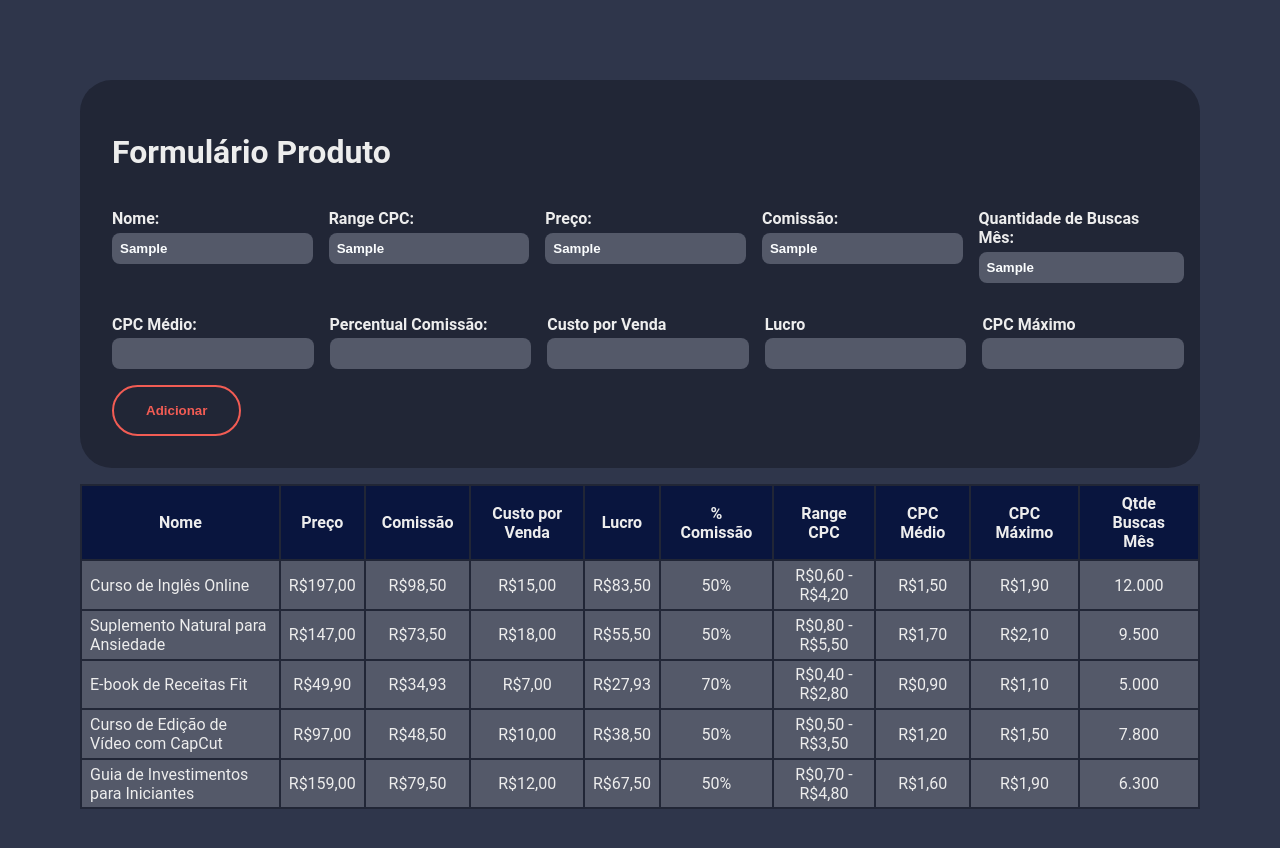
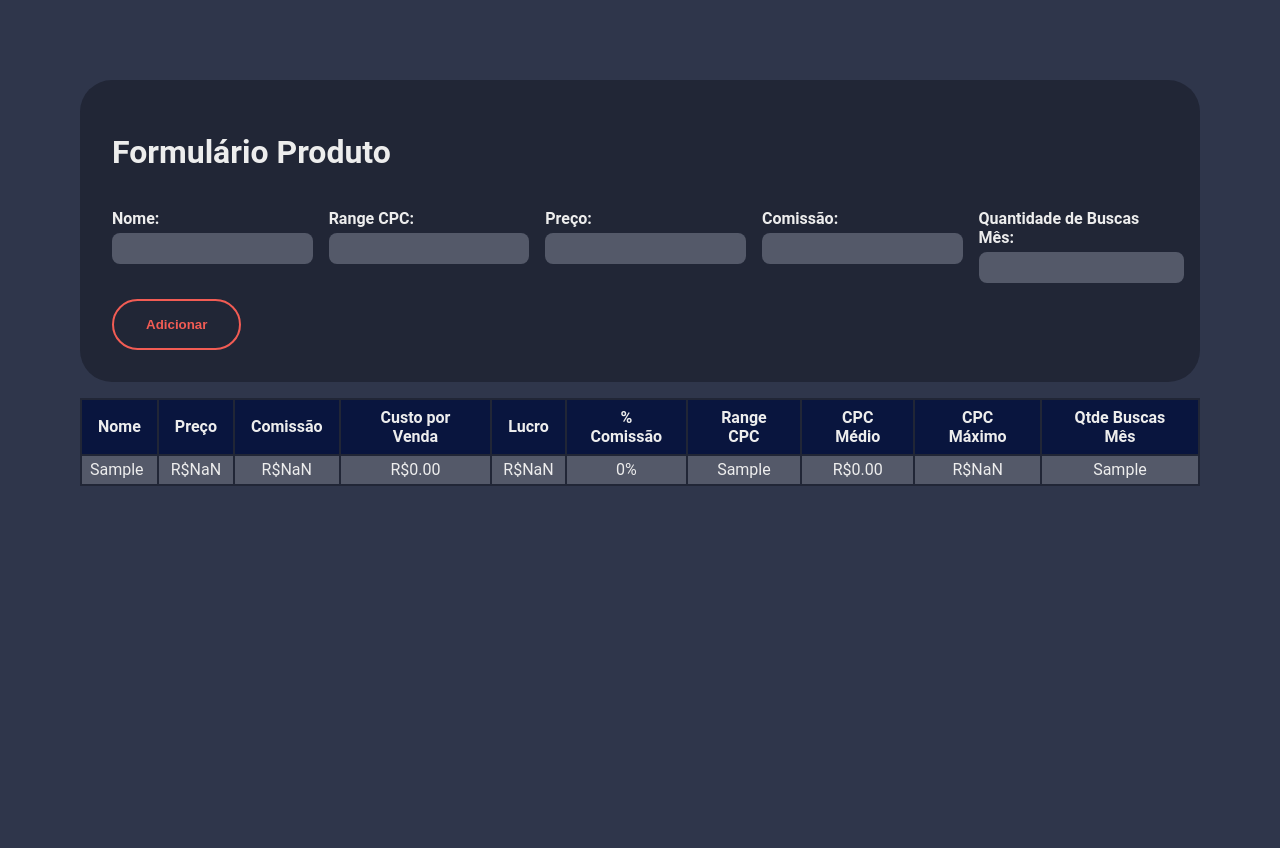
Before and after one commit to KevinADemetro/garimpador, a React (Create React App) app: page / in a window 1280 px wide. Both pictures are taken after typing "Sample", "Sample", "Sample", "Sample", "Sample" into the empty fields and a click on the button "Adicionar". Shown: the top 848 px of the page. After the commit the page ends 800 px from the top, so only its background shows below. Built offline with nearby package versions, Linux system fonts and the light colour scheme.

Commit message:
Adicionando produto na tabela

```diff
--- a/src/App.js
+++ b/src/App.js
@@ -1,104 +1,98 @@
 import { useState } from "react";
 
-const produtosFake = [
-  {
-    nome: "Curso de Inglês Online",
-    rangeCpc: "R$0,60 - R$4,20",
-    preco: "R$197,00",
-    comissao: "R$98,50",
-    qtdBuscasMes: "12.000",
-    cpcMedio: "R$1,50",
-    percentualComissao: "50%",
-    custoVenda: "R$15,00",
-    lucro: "R$83,50",
-    cpcMaximo: "R$1,90",
-  },
-  {
-    nome: "Suplemento Natural para Ansiedade",
-    rangeCpc: "R$0,80 - R$5,50",
-    preco: "R$147,00",
-    comissao: "R$73,50",
-    qtdBuscasMes: "9.500",
-    cpcMedio: "R$1,70",
-    percentualComissao: "50%",
-    custoVenda: "R$18,00",
-    lucro: "R$55,50",
-    cpcMaximo: "R$2,10",
-  },
-  {
-    nome: "E-book de Receitas Fit",
-    rangeCpc: "R$0,40 - R$2,80",
-    preco: "R$49,90",
-    comissao: "R$34,93",
-    qtdBuscasMes: "5.000",
-    cpcMedio: "R$0,90",
-    percentualComissao: "70%",
-    custoVenda: "R$7,00",
-    lucro: "R$27,93",
-    cpcMaximo: "R$1,10",
-  },
-  {
-    nome: "Curso de Edição de Vídeo com CapCut",
-    rangeCpc: "R$0,50 - R$3,50",
-    preco: "R$97,00",
-    comissao: "R$48,50",
-    qtdBuscasMes: "7.800",
-    cpcMedio: "R$1,20",
-    percentualComissao: "50%",
-    custoVenda: "R$10,00",
-    lucro: "R$38,50",
-    cpcMaximo: "R$1,50",
-  },
-  {
-    nome: "Guia de Investimentos para Iniciantes",
-    rangeCpc: "R$0,70 - R$4,80",
-    preco: "R$159,00",
-    comissao: "R$79,50",
-    qtdBuscasMes: "6.300",
-    cpcMedio: "R$1,60",
-    percentualComissao: "50%",
-    custoVenda: "R$12,00",
-    lucro: "R$67,50",
-    cpcMaximo: "R$1,90",
-  },
-].map((produto) => ({
-  ...produto,
-  id: crypto.randomUUID(),
-}));
+const produtoDefault = {
+  nome: "",
+  rangeCpc: "",
+  preco: "",
+  comissao: "",
+  qtdBuscasMes: "",
+  cpcMedio: "",
+  percentualComissao: "",
+  custoVenda: "",
+  lucro: "",
+  cpcMaximo: "",
+};
 
 function App() {
-  const [produtos, setProdutos] = useState(produtosFake);
+  function handleAddProduto(produto) {
+    setProdutos((produtos) => [...produtos, produto]);
+  }
+  const [produtos, setProdutos] = useState([]);
   return (
     <>
-      <Formulario />
-      <TabelaProdutos produtos={produtos} />
+      <Formulario onAddProduto={handleAddProduto} />
+      {produtos.length > 0 && <TabelaProdutos produtos={produtos} />}
     </>
   );
 }
 
-function Formulario() {
-  const [produto, setProduto] = useState(
-    useState({
-      nome: "",
-      rangeCpc: "",
-      preco: "",
-      comissao: "",
-      qtdBuscasMes: "",
-      cpcMedio: "",
-      percentualComissao: "",
-      custoVenda: "",
-      lucro: "",
-      cpcMaximo: "",
-    })
-  );
+function Formulario({ onAddProduto }) {
+  const [produto, setProduto] = useState(produtoDefault);
 
   function handleChange(e) {
     const { name, value } = e.target;
     setProduto((prev) => ({ ...prev, [name]: value }));
   }
 
+  function calcularPercentualComissao(comissao, preco) {
+    const precoNumero = parseFloat(preco.replace("R$", "").replace(",", "."));
+    const comissaoNumero = parseFloat(
+      comissao.replace("R$", "").replace(",", ".")
+    );
+
+    if (!precoNumero || !comissaoNumero) return 0;
+    return (comissaoNumero / precoNumero) * 100;
+  }
+
+  function calcularCpcMedio(rangeCpc) {
+    const arrayCpc =
+      rangeCpc
+        .match(/[\d,]+/g)
+        ?.map((cpc) => parseFloat(cpc.replace(",", "."))) || [];
+
+    if (arrayCpc.length === 0) return "";
+
+    const soma = arrayCpc.reduce((acc, val) => acc + val, 0);
+    const media = soma / arrayCpc.length;
+
+    return media.toFixed(2);
+  }
+
+  function calcularCustoPorVenda(cpcMedio) {
+    return (cpcMedio * 30).toFixed(2);
+  }
+
+  function calcularLucro(custoVenda, comissao) {
+    return (comissao - custoVenda).toFixed(2);
+  }
+
+  function calcularCpcMaximo(comissao) {
+    return (comissao / 30).toFixed(2);
+  }
+
   function handleSubmit(e) {
     e.preventDefault();
+
+    const percentualComissao = calcularPercentualComissao(
+      produto.comissao,
+      produto.preco
+    );
+    const cpcMedio = calcularCpcMedio(produto.rangeCpc);
+    const custoVenda = calcularCustoPorVenda(cpcMedio);
+    const lucro = calcularLucro(custoVenda, produto.comissao);
+    const cpcMaximo = calcularCpcMaximo(produto.comissao);
+    const produtoAtualizado = {
+      ...produto,
+      id: crypto.randomUUID(),
+      percentualComissao: percentualComissao,
+      cpcMedio: cpcMedio,
+      custoVenda: custoVenda,
+      lucro: lucro,
+      cpcMaximo: cpcMaximo,
+    };
+
+    onAddProduto(produtoAtualizado);
+    setProduto(produtoDefault);
   }
 
   return (
@@ -133,48 +127,6 @@ function Formulario() {
             name="qtdBuscasMes"
           >
             Quantidade de Buscas Mês:
-          </Campo>
-        </div>
-        <div className="row-group">
-          <Campo
-            onChange={handleChange}
-            value={produto.cpcMedio}
-            name="cpcMedio"
-            readOnly={true}
-          >
-            CPC Médio:
-          </Campo>
-          <Campo
-            onChange={handleChange}
-            value={produto.percentualComissao}
-            name="percentualComissao"
-            readOnly={true}
-          >
-            Percentual Comissão:
-          </Campo>
-          <Campo
-            onChange={handleChange}
-            value={produto.custoVenda}
-            name="custoVenda"
-            readOnly={true}
-          >
-            Custo por Venda
-          </Campo>
-          <Campo
-            onChange={handleChange}
-            value={produto.lucro}
-            name="lucro"
-            readOnly={true}
-          >
-            Lucro
-          </Campo>
-          <Campo
-            onChange={handleChange}
-            value={produto.cpcMaximo}
-            name="cpcMaximo"
-            readOnly={true}
-          >
-            CPC Máximo
           </Campo>
         </div>
         <button>Adicionar</button>
@@ -220,14 +172,14 @@ function TabelaProdutos({ produtos }) {
         {produtos.map((produto) => (
           <tr key={produto.id}>
             <td className="txt-left">{produto.nome}</td>
-            <td>{produto.preco}</td>
-            <td>{produto.comissao}</td>
-            <td>{produto.custoVenda}</td>
-            <td>{produto.lucro}</td>
-            <td>{produto.percentualComissao}</td>
+            <td>R${Number(produto.preco).toFixed(2)}</td>
+            <td>R${Number(produto.comissao).toFixed(2)}</td>
+            <td>R${Number(produto.custoVenda).toFixed(2)}</td>
+            <td>R${Number(produto.lucro).toFixed(2)}</td>
+            <td>{produto.percentualComissao}%</td>
             <td>{produto.rangeCpc}</td>
-            <td>{produto.cpcMedio}</td>
-            <td>{produto.cpcMaximo}</td>
+            <td>R${Number(produto.cpcMedio).toFixed(2)}</td>
+            <td>R${Number(produto.cpcMaximo).toFixed(2)}</td>
             <td>{produto.qtdBuscasMes}</td>
           </tr>
         ))}
```
